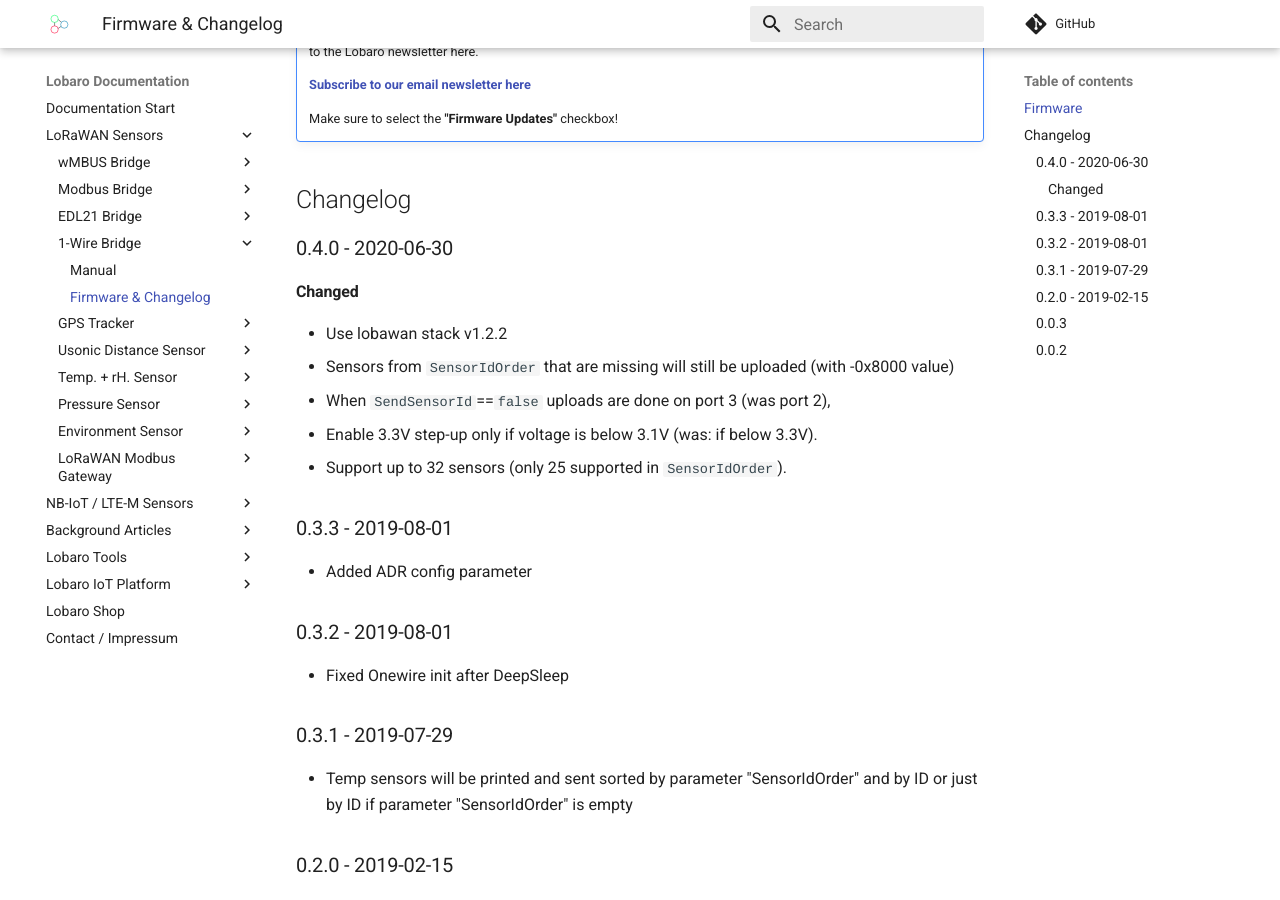
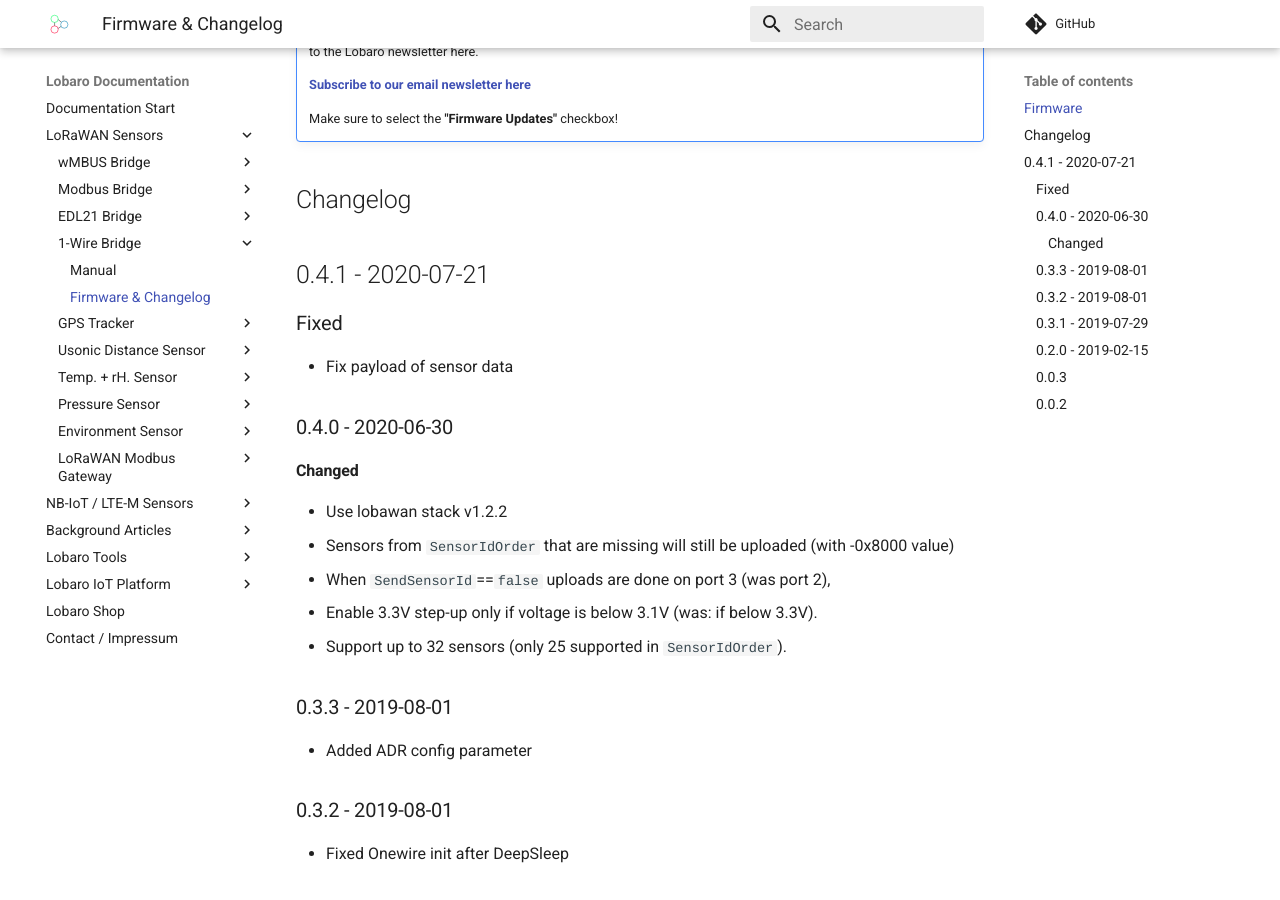
Before and after one commit to Lobaro/docs, an MkDocs documentation site: the page built from docs/lorawan-sensors/1-wire-lorawan/firmware.md, in a window 1280 px wide and 900 px high, scrolled down 380 px. Built offline with MkDocs 1.6.1 and Material for MkDocs 9.7.7, drawn with Linux system fonts in a browser that asks for light colours; a script that is not in the unit is left out; comment, search, counter and statistics services are not loaded.

Commit message:
Update firmware.md

```diff
--- a/docs/lorawan-sensors/1-wire-lorawan/firmware.md
+++ b/docs/lorawan-sensors/1-wire-lorawan/firmware.md
@@ -16,6 +16,10 @@
     Make sure to select the **"Firmware Updates"** checkbox!
 
 ## Changelog
+## 0.4.1 - 2020-07-21
+### Fixed
+- Fix payload of sensor data
+
 ### 0.4.0 - 2020-06-30
 #### Changed
 - Use lobawan stack v1.2.2
```
